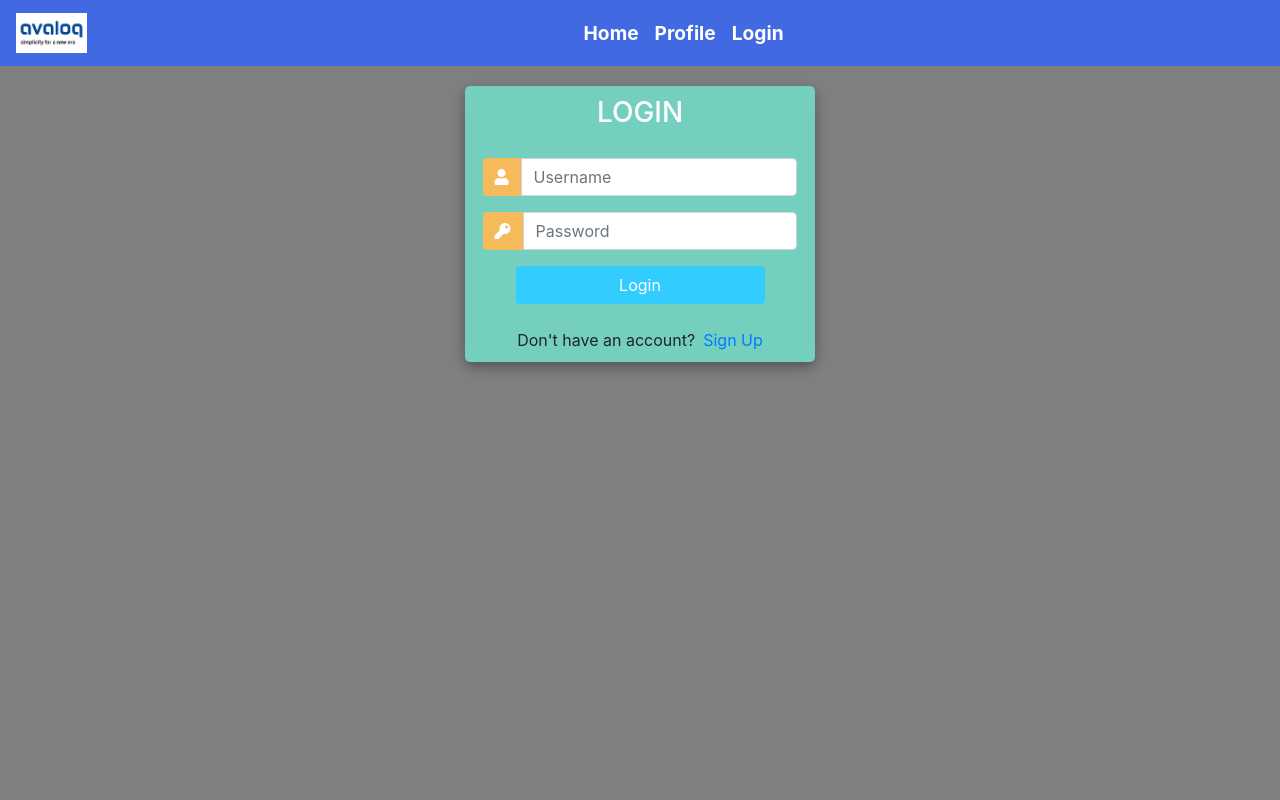
After one commit to Calmac56/Team-project, a Django app: page /cs14/login/ in a window 1280 px wide. The commit adds this page. Run offline with Django 3.2, Linux system fonts and the light colour scheme; some libraries are stand-ins or nearby versions.

Commit message:
Basic login working

```diff
--- a/main/cs14/urls.py
+++ b/main/cs14/urls.py
@@ -6,4 +6,5 @@ app_name = 'cs14'
 urlpatterns = [
 	path('', views.index, name='index'),
 	path('register/', views.register, name='register'),
+	path('login/', views.loginPage, name='login')
 ]
--- a/main/cs14/views.py
+++ b/main/cs14/views.py
@@ -1,7 +1,9 @@
-from django.shortcuts import render
+from django.shortcuts import render, redirect
 from django.http import HttpResponse
 from django.contrib.auth.forms import UserCreationForm
 from cs14.forms import CreateUserForm
+from django.contrib import messages
+from django.contrib.auth import authenticate, login, logout
 
 def index(request):
     return render(request, 'cs14/index.html')
@@ -12,6 +14,23 @@ def register(request):
         form = CreateUserForm(request.POST)
         if form.is_valid():
             form.save()
+            user = form.cleaned_data.get('username')
+            messages.success(request, 'Account was created for ' + user)
+            return redirect('cs14:login')
 
     context = {'form': form}
     return render(request, 'cs14/register.html', context)
+
+def loginPage(request):
+
+    if request.method == 'POST':
+       username = request.POST.get('username')
+       password = request.POST.get('password')
+       user = authenticate(request, username=username, password=password)
+
+       if user is not None:
+           login(request, user)
+           return redirect('cs14:index')
+
+    context = {}
+    return render(request, 'cs14/login.html')
--- /dev/null
+++ b/main/static/css/login.css
@@ -0,0 +1,63 @@
+body,
+html {
+    margin: 0;
+    padding: 0;
+    height: 100%;
+
+}
+.user_card {
+    width: 350px;
+    margin-top: 20px;
+    margin-bottom: auto;
+    background: #74cfbf;
+    position: relative;
+    display: flex;
+    justify-content: center;
+    flex-direction: column;
+    padding: 10px;
+    box-shadow: 0 4px 8px 0 rgba(0, 0, 0, 0.2), 0 6px 20px 0 rgba(0, 0, 0, 0.19);
+    -webkit-box-shadow: 0 4px 8px 0 rgba(0, 0, 0, 0.2), 0 6px 20px 0 rgba(0, 0, 0, 0.19);
+    -moz-box-shadow: 0 4px 8px 0 rgba(0, 0, 0, 0.2), 0 6px 20px 0 rgba(0, 0, 0, 0.19);
+    border-radius: 5px;
+
+}
+
+.form_container {
+    margin-top: 20px;
+}
+
+#form-title{
+    color: #fff;
+
+}
+
+.login_btn {
+    width: 100%;
+    background: #33ccff !important;
+    color: white !important;
+}
+.login_btn:focus {
+    box-shadow: none !important;
+    outline: 0px !important;
+}
+.login_container {
+    padding: 0 2rem;
+}
+.input-group-text {
+    background: #f7ba5b !important;
+    color: white !important;
+    border: 0 !important;
+    border-radius: 0.25rem 0 0 0.25rem !important;
+}
+.input_user,
+.input_pass:focus {
+    box-shadow: none !important;
+    outline: 0px !important;
+}
+
+#messages{
+    background-color: grey;
+    color: #fff;
+    padding: 10px;
+    margin-top: 10px;
+}
--- a/main/templates/cs14/base.html
+++ b/main/templates/cs14/base.html
@@ -46,7 +46,7 @@
                        <a class="nav-link" href="#">Profile</a>
                      </li>
                      <li class="nav-item">
-                       <a class="nav-link" href="#" >Login</a>
+                       <a class="nav-link" href="{% url 'cs14:login'%}" >Login</a>
                      </li>
                 </div>
             </nav>
--- /dev/null
+++ b/main/templates/cs14/login.html
@@ -0,0 +1,58 @@
+{% extends 'cs14/base.html' %}
+{% load static %}
+
+{% block head_block %}
+<link rel="stylesheet" href="{% static "css/login.css"%}" type="text/css">
+{% endblock %}
+
+{% block body_block %}
+
+</head>
+<body>
+<div class="container h-100">
+    <div class="d-flex justify-content-center h-100">
+        <div class="user_card">
+            <div class="d-flex justify-content-center">
+
+
+                <h3 id="form-title">LOGIN</h3>
+            </div>
+            <div class="d-flex justify-content-center form_container">
+                <form method="POST" action="">
+                {% csrf_token %}
+                    <div class="input-group mb-3">
+                        <div class="input-group-append">
+                            <span class="input-group-text"><i class="fas fa-user"></i></span>
+                        </div>
+                        <input type="text" name="username" placeholder="Username" class="form-control">
+                    </div>
+                    <div class="input-group mb-2">
+                        <div class="input-group-append">
+                            <span class="input-group-text"><i class="fas fa-key"></i></span>
+                        </div>
+                            <input type="password" name="password" placeholder="Password" class="form-control" >
+                    </div>
+
+                        <div class="d-flex justify-content-center mt-3 login_container">
+                             <input class="btn login_btn" type="submit" value="Login">
+                           </div>
+                </form>
+
+            </div>
+            {% for message in messages %}
+
+            <p id="messages">{{message}}</p>
+
+            {% endfor %}
+
+            <div class="mt-4">
+                <div class="d-flex justify-content-center links">
+                    Don't have an account? <a href="{% url 'cs14:register' %}" class="ml-2">Sign Up</a>
+                </div>
+
+            </div>
+        </div>
+    </div>
+</div>
+
+{% endblock %}
--- a/main/templates/cs14/register.html
+++ b/main/templates/cs14/register.html
@@ -60,9 +60,11 @@
                 </form>
             </div>
 
+            {{ form.errors }}
+
             <div class="mt-4">
                 <div class="d-flex justify-content-center links">
-                    Already have an account? <a href="#" class="ml-2">Login</a>
+                    Already have an account? <a href="{% url 'cs14:login'%}" class="ml-2">Login</a>
                 </div>
             </div>
         </div>
```
